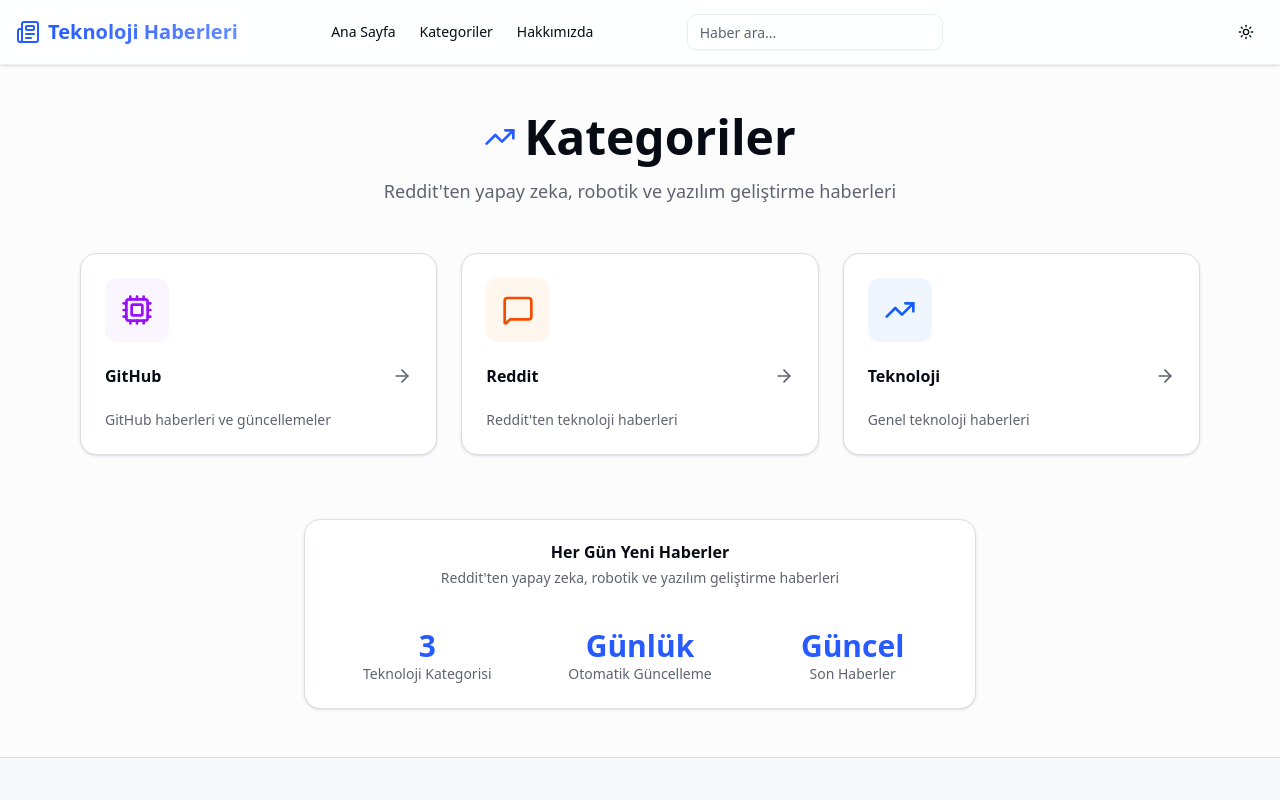
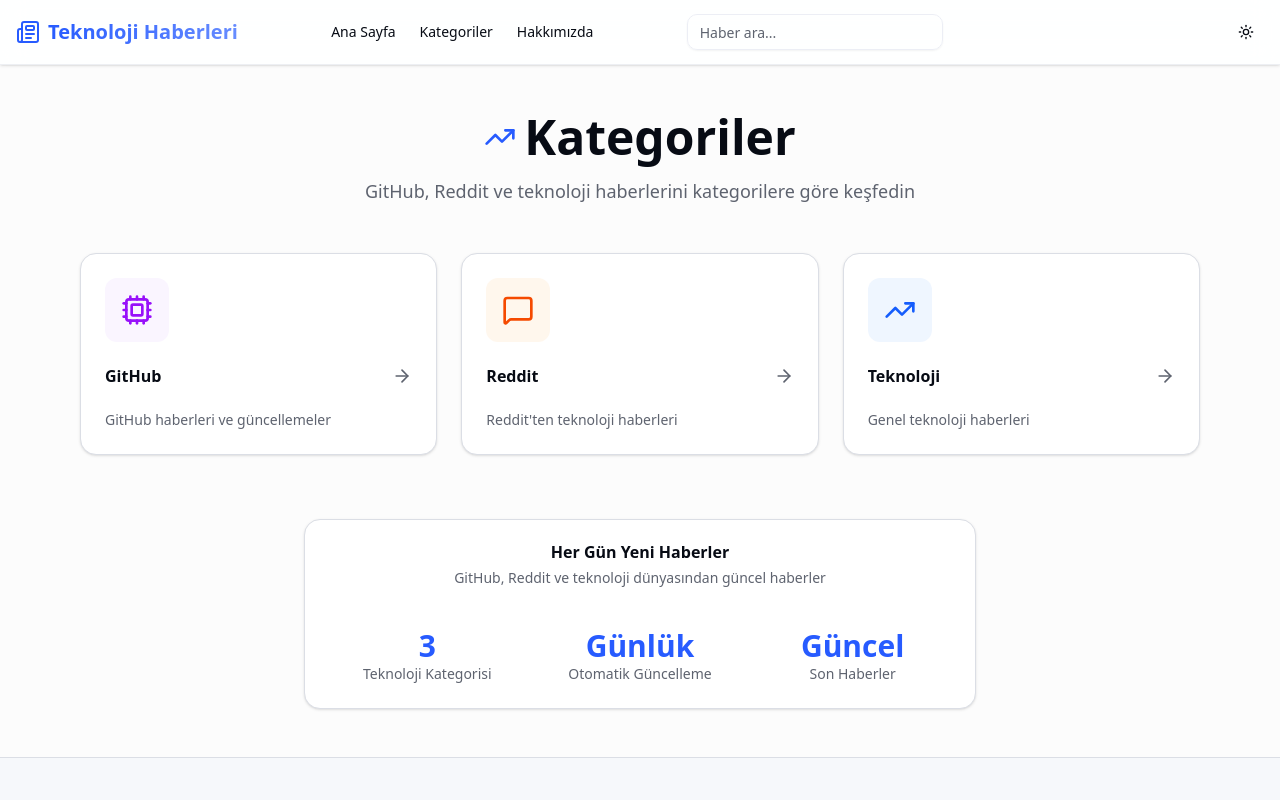
Before and after one commit to bkalafat/news-api, a Next.js app in the folder frontend/: page /categories in a window 1280 px wide. Shown: the top 800 px of the page. Built offline with nearby package versions, Linux system fonts and the light colour scheme; no server answers.

Commit message:
fix: Remove unused Music icon and align categories with database

```diff
--- a/frontend/app/categories/page.tsx
+++ b/frontend/app/categories/page.tsx
@@ -13,19 +13,15 @@
 export const metadata: Metadata = {
   title: "Kategoriler - Teknoloji Haberleri",
   description:
-    "Yapay zeka, robotik, yazılım geliştirme ve daha fazlası. Reddit'ten teknoloji haberlerini kategorilere göre keşfedin.",
+    "GitHub, Reddit ve genel teknoloji haberlerini kategorilere göre keşfedin.",
   keywords: [
-    "yapay zeka",
-    "AI",
-    "OpenAI",
-    "Claude AI",
-    "GitHub Copilot",
-    "robotik",
-    ".NET",
-    "DeepSeek",
-    "MCP",
+    "github",
+    "reddit",
+    "teknoloji",
+    "yazılım geliştirme",
     "teknoloji haberleri",
-    "reddit teknoloji",
+    "github haberleri",
+    "reddit haberleri",
   ],
   alternates: {
     canonical: "/categories",
@@ -33,14 +29,14 @@
   openGraph: {
     title: "Kategoriler - Teknoloji Haberleri",
     description:
-      "Yapay zeka, robotik ve yazılım geliştirme. Reddit'ten teknoloji haberlerini keşfedin.",
+      "GitHub, Reddit ve teknoloji haberlerini kategorilere göre keşfedin.",
     type: "website",
     url: "/categories",
   },
   twitter: {
     card: "summary",
     title: "Kategoriler - Teknoloji Haberleri",
-    description: "Reddit'ten yapay zeka ve teknoloji haberlerini kategorilere göre keşfedin.",
+    description: "GitHub, Reddit ve teknoloji haberlerini keşfedin.",
   },
 };
 
@@ -87,7 +83,7 @@
               <h1 className="text-4xl font-bold md:text-5xl">Kategoriler</h1>
             </div>
             <p className="text-muted-foreground mx-auto max-w-2xl text-lg">
-              Reddit'ten yapay zeka, robotik ve yazılım geliştirme haberleri
+              GitHub, Reddit ve teknoloji haberlerini kategorilere göre keşfedin
             </p>
           </div>
 
@@ -126,7 +122,7 @@
               <CardHeader>
                 <CardTitle>Her Gün Yeni Haberler</CardTitle>
                 <CardDescription>
-                  Reddit'ten yapay zeka, robotik ve yazılım geliştirme haberleri
+                  GitHub, Reddit ve teknoloji dünyasından güncel haberler
                 </CardDescription>
               </CardHeader>
               <CardContent>
```
